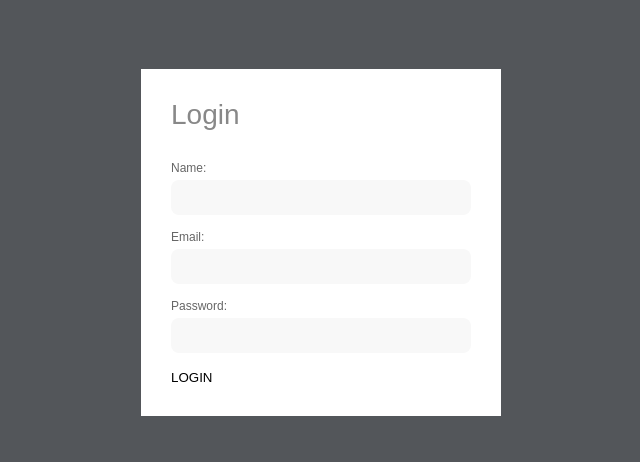
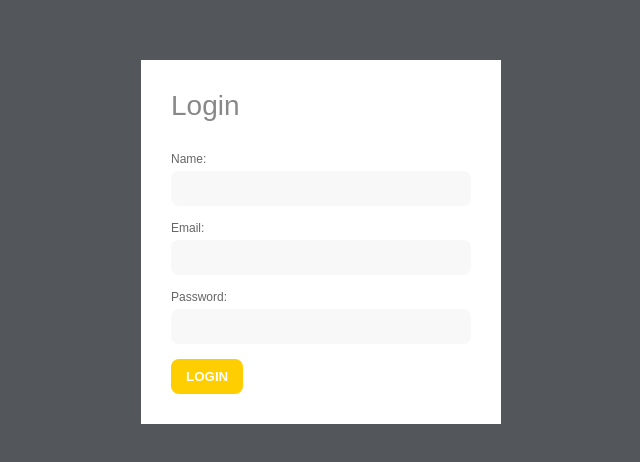
Before and after one commit to LukeLorenger/React-Users, a React (Create React App) app: page / in a window 1280 px wide. Shown: the part 158-620 px from the top of the page, without its empty margins (319-959 px from the left). Built offline with nearby package versions, Linux system fonts and the light colour scheme; the HTML template or start-up script is replaced by a standard one.

Commit message:
logout decorated

```diff
--- a/src/index.css
+++ b/src/index.css
@@ -82,3 +82,41 @@ form .form-inner .form-group input {
 form .form-inner .form-group input:focus {
     box-shadow: 0px 0px 3px rgba(0, 0, 0, 0.2);
 }
+
+form .form-inner input[type="submit"],
+.welcome button {
+    display: inline-block;
+    padding: 10px 15px;
+    border-radius: 8px;
+    background-image: linear-gradient(to right, #FFCE00 50%, #FFCE00 50%, #FE4880);
+    background-size: 200%;
+    background-position: 0%;
+    transition: .4s;
+    color: #FFF;
+    font-weight: 700;
+    cursor: pointer;
+}
+
+form .form-inner input[type="submit"]:hover,
+.welcome button:hover {
+    background-position: 100% 0%;
+}
+
+.welcome {
+    width: 100%;
+    max-width: 480px;
+    background-color: #FFF;
+    padding: 15px 30px;
+}
+
+.welcome h2 {
+    color: #888;
+    font-size: 28px;
+    font-weight: 500;
+    margin-bottom: 30px;
+}
+
+.welcome h2 span {
+    color: #FE4880;
+    font-weight: 700;
+}
```
